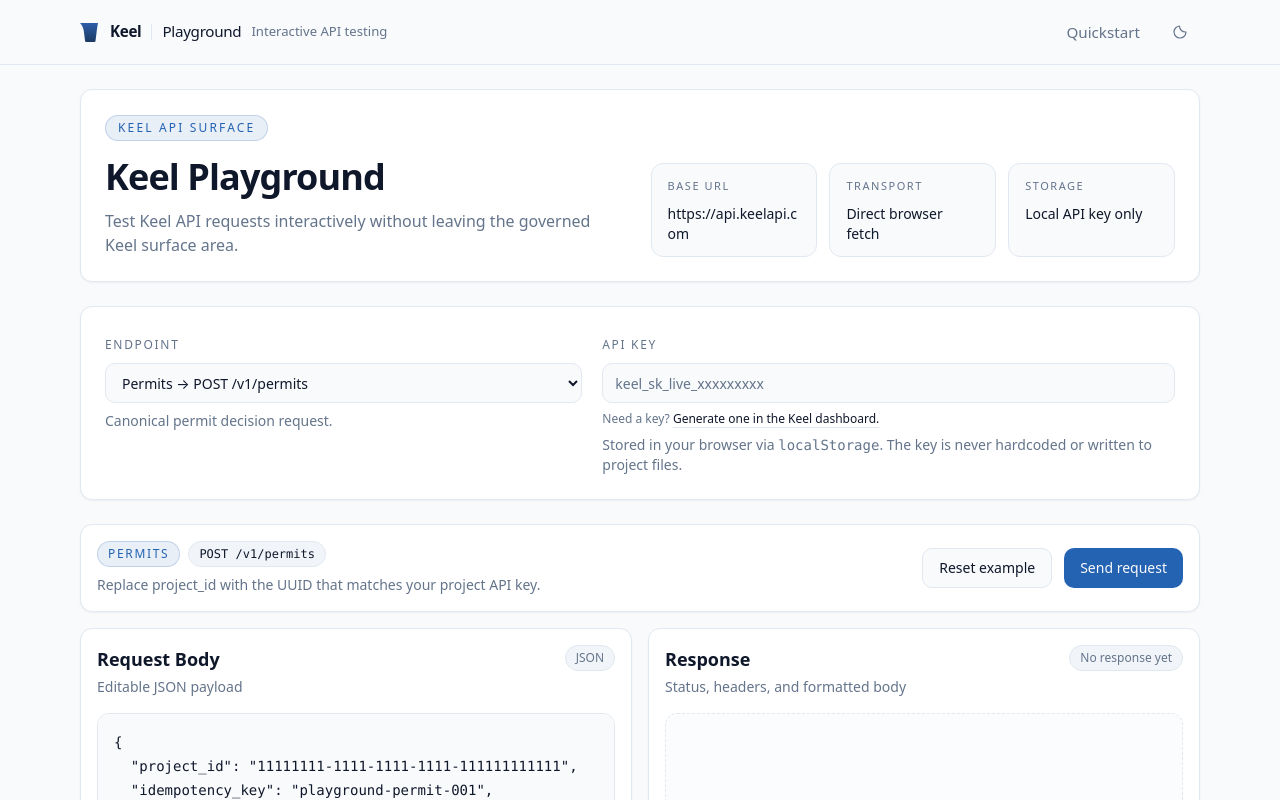
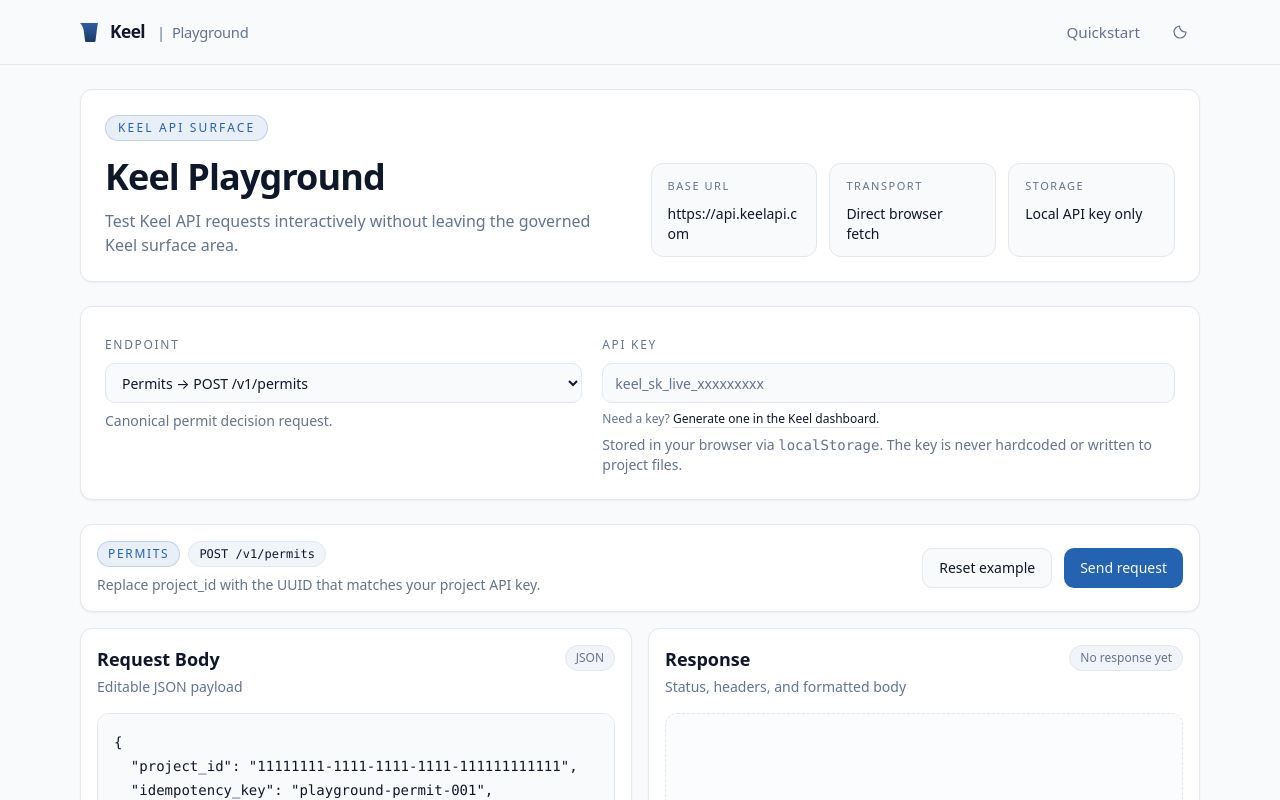
Before and after one commit to keelapi/keel-playground, a Next.js app: page / in a window 1280 px wide. Shown: the top 800 px of the page. Built offline with nearby package versions, Linux system fonts and the light colour scheme.

Commit message:
Unify playground header with shared Keel surface pattern

```diff
--- a/app/globals.css
+++ b/app/globals.css
@@ -148,18 +148,6 @@
     align-items: center;
     gap: 12px;
     min-height: 40px;
-    border-radius: calc(var(--radius) - 0.25rem);
-    transition: color 0.18s ease;
-  }
-
-  .keel-header-brand:hover .keel-header-brand__wordmark,
-  .keel-header-brand:hover .keel-header-brand__title {
-    color: hsl(var(--primary));
-  }
-
-  .keel-header-brand:focus-visible {
-    outline: 2px solid hsl(var(--ring) / 0.35);
-    outline-offset: 4px;
   }
 
   .keel-header-brand__icon {
@@ -168,43 +156,57 @@
     flex: 0 0 auto;
   }
 
+  .keel-header-brand__link {
+    display: inline-flex;
+    align-items: center;
+    gap: 12px;
+    line-height: 1;
+    color: hsl(var(--foreground));
+    transition: color 0.18s ease;
+  }
+
+  .keel-header-brand__link:hover {
+    color: hsl(var(--primary));
+  }
+
+  .keel-header-brand__link:focus-visible {
+    outline: 2px solid hsl(var(--ring) / 0.35);
+    outline-offset: 4px;
+  }
+
   .keel-header-brand__copy {
     display: inline-flex;
-    align-items: center;
-    gap: 10px;
+    align-items: baseline;
+    gap: 7px;
     min-width: 0;
     line-height: 1;
   }
 
   .keel-header-brand__wordmark {
-    color: hsl(var(--foreground));
-    font-size: 0.95rem;
-    font-weight: 600;
-    letter-spacing: -0.02em;
+    color: inherit;
+    font-size: 1.08rem;
+    font-weight: 675;
+    letter-spacing: -0.03em;
+    white-space: nowrap;
   }
 
-  .keel-header-brand__divider {
-    width: 1px;
-    height: 0.95rem;
-    background: hsl(var(--input));
-    flex: 0 0 auto;
+  .keel-header-brand__separator {
+    color: hsl(var(--muted-foreground));
+    font-size: 0.92rem;
+    font-weight: 500;
   }
 
-  .keel-header-brand__title {
-    color: hsl(var(--foreground));
-    font-size: 0.95rem;
+  .keel-header-brand__title,
+  .keel-header-brand__separator {
+    color: hsl(var(--muted-foreground));
+    font-size: 0.92rem;
     font-weight: 500;
     letter-spacing: -0.02em;
   }
 
-  .keel-header-brand__subtitle {
-    color: hsl(var(--muted-foreground));
-    font-size: 0.82rem;
-  }
-
-  .keel-header-brand__wordmark,
-  .keel-header-brand__title,
-  .keel-header-brand__subtitle {
+  .keel-header-brand__copy,
+  .keel-header-brand__separator,
+  .keel-header-brand__title {
     white-space: nowrap;
   }
 
@@ -249,8 +251,7 @@
       gap: 8px;
     }
 
-    .keel-header-brand__divider,
-    .keel-header-brand__subtitle {
+    .keel-header-brand__separator {
       display: none;
     }
   }
--- a/components/keel-playground.tsx
+++ b/components/keel-playground.tsx
@@ -208,18 +208,16 @@
     <div className="min-h-screen bg-background">
       <header className="site-header">
         <div className="site-header__inner">
-          <a
-            href="https://keelapi.com"
-            className="keel-header-brand"
-          >
-            <img className="keel-header-brand__icon" src="/keel.svg" alt="" aria-hidden="true" />
+          <span className="keel-header-brand">
+            <a href="https://keelapi.com" className="keel-header-brand__link">
+              <img className="keel-header-brand__icon" src="/keel.svg" alt="" aria-hidden="true" />
+              <span className="keel-header-brand__wordmark">Keel</span>
+            </a>
             <span className="keel-header-brand__copy">
-              <span className="keel-header-brand__wordmark">Keel</span>
-              <span className="keel-header-brand__divider" aria-hidden="true"></span>
+              <span className="keel-header-brand__separator" aria-hidden="true">|</span>
               <span className="keel-header-brand__title">Playground</span>
-              <span className="keel-header-brand__subtitle">Interactive API testing</span>
             </span>
-          </a>
+          </span>
           <div className="site-header__actions">
             <a
               href="https://docs.keelapi.com/quickstart"
```
